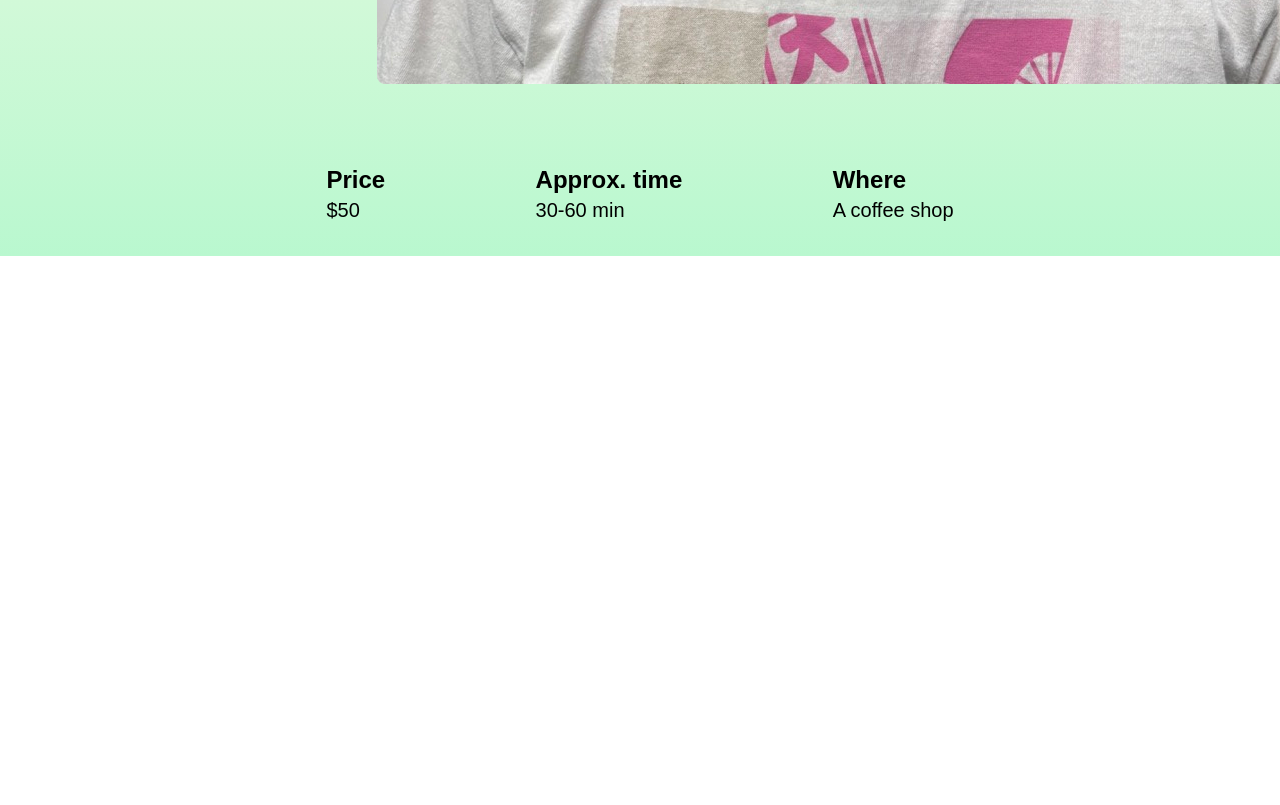
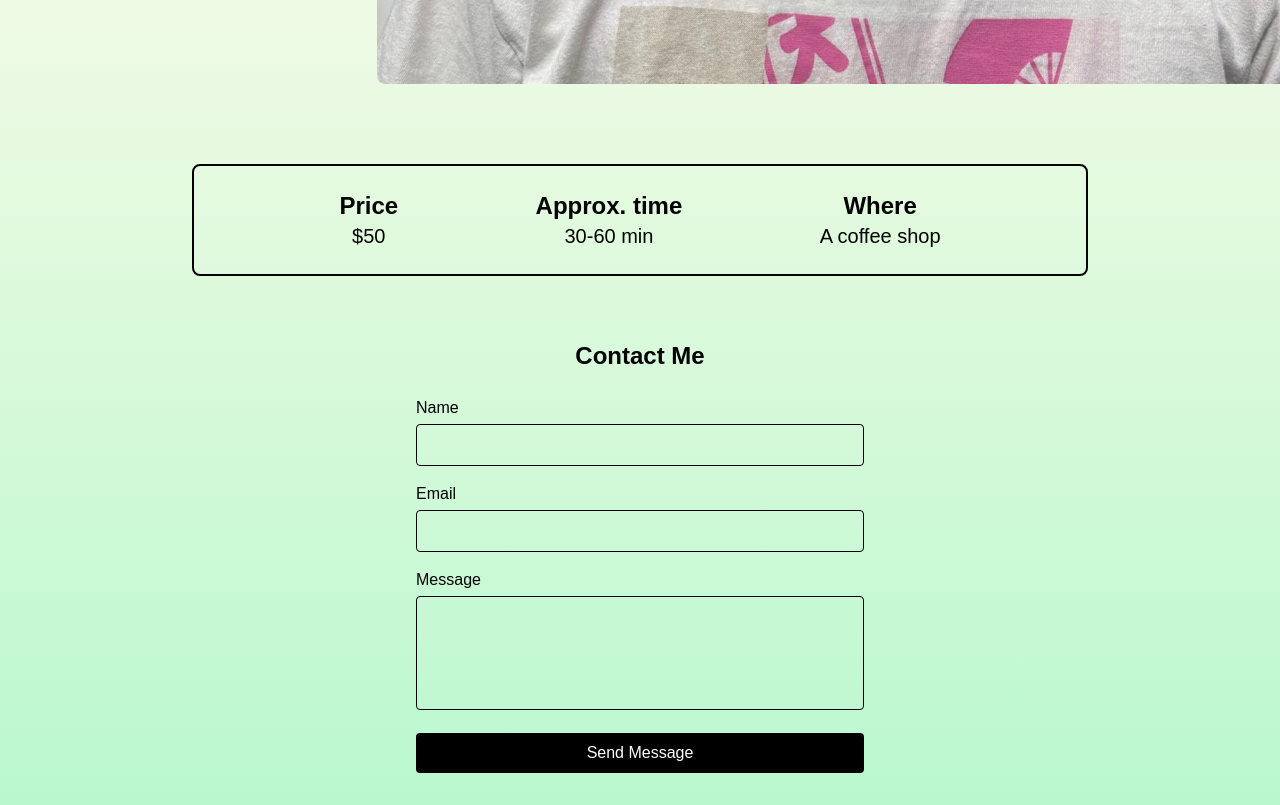
Before and after one commit to bengaaaa/tarot-site, a Next.js app: page / in a window 1280 px wide. Shown: the part 1300-2105 px from the top of the page. Before the commit the page ends 1556 px from the top, so only its background shows below. Built offline with nearby package versions, Linux system fonts and the light colour scheme.

Commit message:
add contact form

```diff
--- a/package.json
+++ b/package.json
@@ -9,6 +9,7 @@
     "lint": "eslint"
   },
   "dependencies": {
+    "@emailjs/browser": "^4.4.1",
     "next": "15.5.6",
     "react": "19.1.0",
     "react-dom": "19.1.0"
--- a/src/app/page.js
+++ b/src/app/page.js
@@ -1,5 +1,6 @@
 import Image from "next/image";
 import SparkleEffect from "@/components/SparkleEffect";
+import ContactForm from "@/components/ContactForm";
 
 // ---- Ideas ----
 // Carousel of tarot cards on each edge rotating different directions
@@ -18,7 +19,9 @@ export default function Home() {
     <div className="min-h-screen p-4 sm:p-8 text-black bg-gradient-to-b from-purple-200 via-amber-50 to-green-200">
       <SparkleEffect />
       <main className="max-w-4xl mx-auto">
-        <h1 className="text-3xl sm:text-4xl font-bold text-center mb-6 sm:mb-8">Tarot With Ben</h1>
+        <h1 className="text-3xl sm:text-4xl font-bold text-center mb-6 sm:mb-8">
+          Tarot With Ben
+        </h1>
         <div className="flex flex-col md:flex-row gap-6 md:gap-8 items-center pb-8 md:pb-10">
           <p className="text-lg sm:text-2xl md:w-1/2">
             {`Join me on a tarot journey to understand the unconcious mind and
@@ -33,19 +36,22 @@ export default function Home() {
             className="rounded-lg object-cover md:mx-8 w-full max-w-xs md:max-w-none md:w-auto"
           />
         </div>
-        <div className="flex flex-col sm:flex-row justify-evenly gap-6 sm:gap-4 pt-8 md:pt-10">
-          <div className="text-center sm:text-left">
+        <div className="flex flex-col sm:flex-row justify-evenly items-center gap-6 sm:gap-4 mt-8 md:mt-10 border-2 border-black rounded-lg p-6">
+          <div className="text-center">
             <h3 className="font-semibold text-xl sm:text-2xl">Price</h3>
             <p className="text-lg sm:text-xl">$50</p>
           </div>
-          <div className="text-center sm:text-left">
+          <div className="text-center">
             <h3 className="font-semibold text-xl sm:text-2xl">Approx. time</h3>
             <p className="text-lg sm:text-xl">30-60 min</p>
           </div>
-          <div className="text-center sm:text-left">
+          <div className="text-center">
             <h3 className="font-semibold text-xl sm:text-2xl">Where</h3>
             <p className="text-lg sm:text-xl">A coffee shop</p>
           </div>
+        </div>
+        <div className="mt-12 md:mt-16">
+          <ContactForm />
         </div>
       </main>
     </div>
--- /dev/null
+++ b/src/components/ContactForm.jsx
@@ -0,0 +1,149 @@
+'use client';
+
+import { useState } from 'react';
+import emailjs from '@emailjs/browser';
+
+export default function ContactForm() {
+  const [formData, setFormData] = useState({
+    name: '',
+    email: '',
+    message: '',
+    honeypot: '' // Bot trap field
+  });
+  const [status, setStatus] = useState(''); // 'sending', 'success', 'error'
+
+  const handleChange = (e) => {
+    setFormData({
+      ...formData,
+      [e.target.name]: e.target.value
+    });
+  };
+
+  const handleSubmit = async (e) => {
+    e.preventDefault();
+
+    // Honeypot check - if filled, it's a bot
+    if (formData.honeypot) {
+      console.log('Bot detected');
+      return;
+    }
+
+    // Rate limiting - check if submitted recently
+    const lastSubmitTime = localStorage.getItem('lastSubmitTime');
+    const now = Date.now();
+    if (lastSubmitTime && now - parseInt(lastSubmitTime) < 60000) { // 1 minute cooldown
+      setStatus('error');
+      setTimeout(() => setStatus(''), 5000);
+      return;
+    }
+
+    setStatus('sending');
+
+    try {
+      await emailjs.send(
+        process.env.NEXT_PUBLIC_EMAILJS_SERVICE_ID,
+        process.env.NEXT_PUBLIC_EMAILJS_TEMPLATE_ID,
+        {
+          from_name: formData.name,
+          from_email: formData.email,
+          message: formData.message,
+        },
+        process.env.NEXT_PUBLIC_EMAILJS_PUBLIC_KEY
+      );
+
+      setStatus('success');
+      setFormData({ name: '', email: '', message: '', honeypot: '' });
+      localStorage.setItem('lastSubmitTime', now.toString());
+
+      // Reset success message after 5 seconds
+      setTimeout(() => setStatus(''), 5000);
+    } catch (error) {
+      console.error('Email send failed:', error);
+      setStatus('error');
+
+      // Reset error message after 5 seconds
+      setTimeout(() => setStatus(''), 5000);
+    }
+  };
+
+  return (
+    <div className="max-w-md mx-auto">
+      <h2 className="text-2xl font-bold mb-6 text-center text-black">Contact Me</h2>
+
+      <form onSubmit={handleSubmit} className="space-y-4">
+        {/* Honeypot field - hidden from users, catches bots */}
+        <input
+          type="text"
+          name="honeypot"
+          value={formData.honeypot}
+          onChange={handleChange}
+          tabIndex={-1}
+          autoComplete="off"
+          style={{ position: 'absolute', left: '-9999px' }}
+          aria-hidden="true"
+        />
+
+        <div>
+          <label htmlFor="name" className="block text-black mb-1">
+            Name
+          </label>
+          <input
+            type="text"
+            id="name"
+            name="name"
+            value={formData.name}
+            onChange={handleChange}
+            required
+            className="w-full px-3 py-2 border border-black rounded text-black"
+          />
+        </div>
+
+        <div>
+          <label htmlFor="email" className="block text-black mb-1">
+            Email
+          </label>
+          <input
+            type="email"
+            id="email"
+            name="email"
+            value={formData.email}
+            onChange={handleChange}
+            required
+            className="w-full px-3 py-2 border border-black rounded text-black"
+          />
+        </div>
+
+        <div>
+          <label htmlFor="message" className="block text-black mb-1">
+            Message
+          </label>
+          <textarea
+            id="message"
+            name="message"
+            value={formData.message}
+            onChange={handleChange}
+            required
+            rows={4}
+            className="w-full px-3 py-2 border border-black rounded text-black resize-none"
+          />
+        </div>
+
+        <button
+          type="submit"
+          disabled={status === 'sending'}
+          className="w-full py-2 px-4 bg-black hover:bg-gray-800 disabled:bg-gray-400 text-white rounded"
+        >
+          {status === 'sending' ? 'Sending...' : 'Send Message'}
+        </button>
+
+        {status === 'success' && (
+          <p className="text-green-600 text-center text-sm">Message sent successfully!</p>
+        )}
+
+        {status === 'error' && (
+          <p className="text-red-600 text-center text-sm">Failed to send message. Please try again.</p>
+        )}
+      </form>
+    </div>
+  );
+}
```
Also changed, not shown: 1 other file (tests, documents, lock files or other folders).
